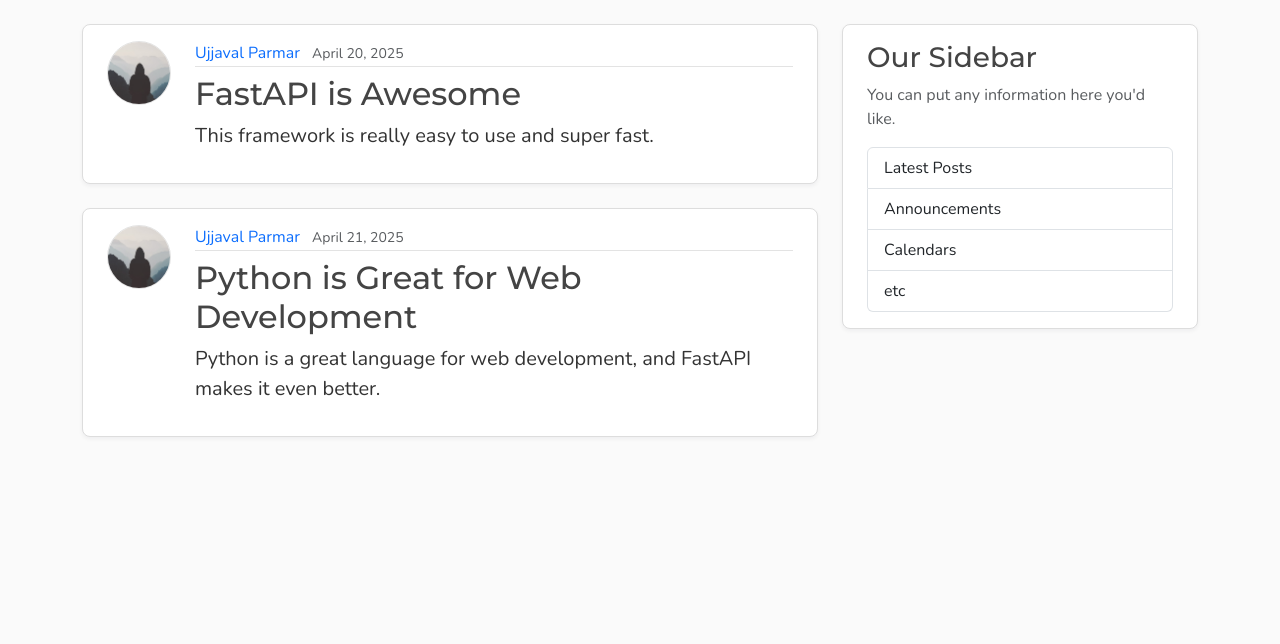
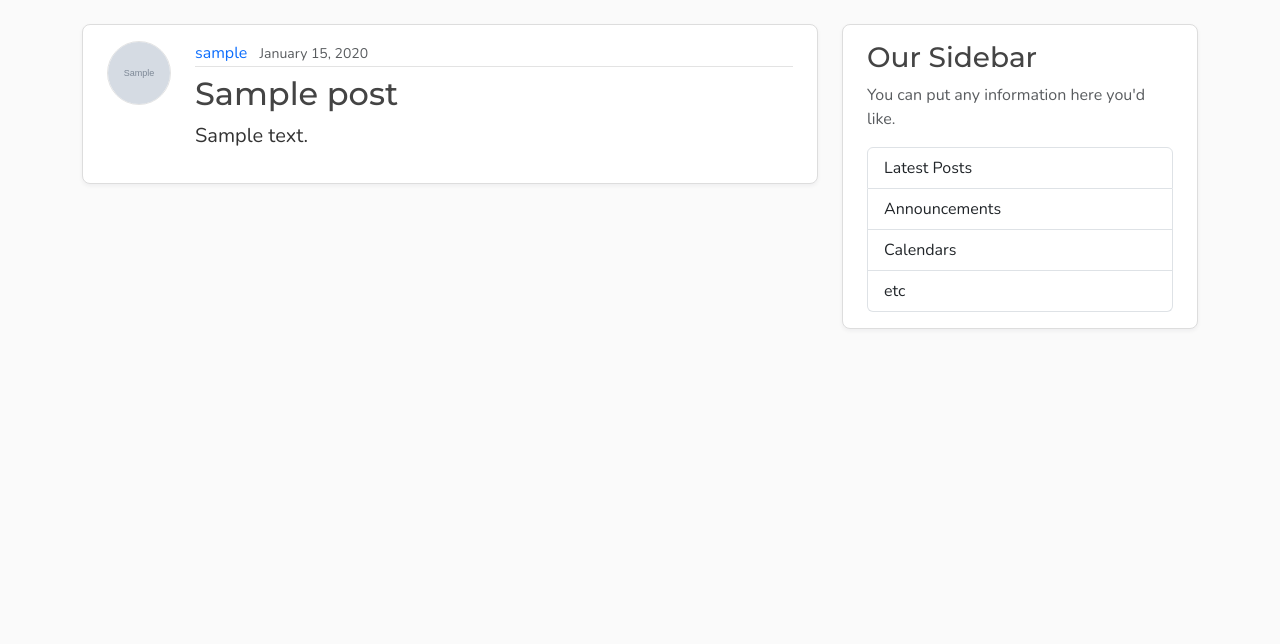
Before and after one commit to UjjavalParmar/fastapi-learning-crud, a FastAPI app: page / in a window 1280 px wide. Shown: the part 56-700 px from the top of the page. Run offline with FastAPI, Linux system fonts and the light colour scheme; tables that the repository leaves empty hold one stand-in row (values such as "Sample post"); grey boxes marked "Sample" are stand-in pictures.

Commit message:
Basic db operation are done...

```diff
--- a/main.py
+++ b/main.py
@@ -22,27 +22,30 @@ app.mount("/media", StaticFiles(directory="media"), name="media")
 
 templates = Jinja2Templates(directory="templates")
 
-posts: list[dict] = [
-    {
-        "id": 1,
-        "author": "Ujjaval Parmar",
-        "title": "FastAPI is Awesome",
-        "content": "This framework is really easy to use and super fast.",
-        "date_posted": "April 20, 2025",
-    },
-    {
-        "id": 2,
-        "author": "Ujjaval Parmar",
-        "title": "Python is Great for Web Development",
-        "content": "Python is a great language for web development, and FastAPI makes it even better.",
-        "date_posted": "April 21, 2025",
-    },
-]
+# posts: list[dict] = [
+#     {
+#         "id": 1,
+#         "author": "Ujjaval Parmar",
+#         "title": "FastAPI is Awesome",
+#         "content": "This framework is really easy to use and super fast.",
+#         "date_posted": "April 20, 2025",
+#     },
+#     {
+#         "id": 2,
+#         "author": "Ujjaval Parmar",
+#         "title": "Python is Great for Web Development",
+#         "content": "Python is a great language for web development, and FastAPI makes it even better.",
+#         "date_posted": "April 21, 2025",
+#     },
+# ]
+#
 
 
 @app.get("/", include_in_schema=False, name="home")
 @app.get("/posts", include_in_schema=False, name="posts")
-def home(request: Request):
+def home(request: Request, db: Annotated[Session, Depends(get_db)]):
+    results = db.execute(select(models.Post))
+    posts = results.scalars().all()
     return templates.TemplateResponse(
         request,
         "home.html",
@@ -51,19 +54,39 @@ def home(request: Request):
 
 
 @app.get("/posts/{post_id}", include_in_schema=False)
-def post_page(request: Request, post_id: int):
-    for post in posts:
-        if post.get("id") == post_id:
-            title = post["title"][:50]
-            return templates.TemplateResponse(
-                request,
-                "post.html",
-                {"post": post, "title": title},
-            )
+def post_page(request: Request, post_id: int, db: Annotated[Session, Depends(get_db)]):
+    results = db.execute(select(models.Post).where(models.Post.id == post_id))
+    post = results.scalars().first()
+
+    if post:
+        title = post.title[:50]
+        return templates.TemplateResponse(
+            request,
+            "post.html",
+            {"post": post, "title": title},
+        )
     raise HTTPException(status_code=status.HTTP_404_NOT_FOUND, detail="Post not found")
 
 
-@app.post("/api/users", response_model=UserCreate, status_code=status.HTTP_201_CREATED)
+@app.get("/users/{user_id}/posts", include_in_schema=False, name="user_posts")
+def user_post_page(
+    request: Request, user_id: int, db: Annotated[Session, Depends(get_db)]
+):
+    results = db.execute(select(models.User).where(models.User.id == user_id))
+    user = results.scalars().first()
+    if not user:
+        raise HTTPException(status.HTTP_404_NOT_FOUND, detail="User not found")
+
+    results = db.execute(select(models.Post).where(models.Post.user_id == user_id))
+    posts = results.scalars().all()
+    return templates.TemplateResponse(
+        request,
+        "user_posts.html",
+        {"posts": posts, "user": user, "title": f"{user.username}'s Posts"},
+    )
+
+
+@app.post("/api/users", response_model=UserResponse, status_code=status.HTTP_201_CREATED)
 def create_user(user: UserCreate, db: Annotated[Session, Depends(get_db)]):
     result = db.execute(
         select(models.User).where(models.User.username == user.username)
@@ -97,7 +120,7 @@ def get_user(user_id: int, db: Annotated[Session, Depends(get_db)]):
     result = db.execute(
         select(models.User).where(models.User.id == user_id),
     )
-    user = result.scalar().first()
+    user = result.scalars().first()
 
     if user:
         return user
@@ -106,39 +129,36 @@ def get_user(user_id: int, db: Annotated[Session, Depends(get_db)]):
 
 @app.get("/api/posts", response_model=list[PostResponse])
 def get_posts(post_id: int, db: Annotated[Session, Depends(get_db)]):
-    result = db.execute(
-        select(models.Post).where(models.Post.id == post_id)
-    )
+    result = db.execute(select(models.Post).where(models.Post.id == post_id))
 
-    post = result.scalar().first()
+    post = result.scalars().first()
 
     if post:
         return post
     raise HTTPException(status_code=status.HTTP_404_NOT_FOUND, detail="Post not found")
 
+
 @app.post("/api/posts", response_model=PostCreate, status_code=status.HTTP_201_CREATED)
-def create_post(post: PostCreate):
-    if posts:
-        biggest_id = max(p["id"] for p in posts)
-        new_id = biggest_id + 1
-    else:
-        new_id = 1
-    new_post = {
-        "id": new_id,
-        "author": post.author,
-        "title": post.title,
-        "content": post.content,
-        "date_posted": "June 27, 2026",
-    }
-    posts.append(new_post)
+def create_post(post: PostCreate, db: Annotated[Session, Depends(get_db)]):
+    results = db.execute(select(models.User).where(models.User.id == post.user_id))
+    user = results.scalars().first()
+    if not user:
+        raise HTTPException(status.HTTP_404_NOT_FOUND, detail="User not found")
+
+    new_post = models.Post(title=post.title, content=post.content, user_id=post.user_id)
+    db.add(new_post)
+    db.commit()
+    db.refresh(new_post)
+
     return new_post
 
 
 @app.get("/api/posts/{post_id}")
-def get_post(post_id: int):
-    for post in posts:
-        if post.get("id") == post_id:
-            return post
+def get_post(post_id: int, db: Annotated[Session, Depends(get_db)]):
+    results = db.execute(select(models.Post).where(models.Post.id == post_id))
+    post = results.scalars().first()
+    if post:
+        return post
     raise HTTPException(status_code=status.HTTP_404_NOT_FOUND, detail="Post not found")
 
 
--- a/models.py
+++ b/models.py
@@ -31,3 +31,4 @@ class Post(Base):
 		ForeignKey("users.id"), nullable=False, index=True
 		)
 	date_posted: Mapped[datetime] = mapped_column(DateTime(timezone=True), default=lambda: datetime.now(UTC))
+	author: Mapped[User] = relationship(back_populates="posts")
--- a/templates/home.html
+++ b/templates/home.html
@@ -4,15 +4,16 @@
     <article class="content-section py-3 px-4 mb-4">
       <div class="d-flex align-items-start gap-4">
         <img class="rounded-circle article-img flex-shrink-0"
-             src="{{ url_for('static', path='profile_pics/default.jpg') }}"
-             alt="{{ post.author }}'s profile picture"
+             src="{{ post.author.image_path }}"
+             alt="{{ post.author.username }}'s profile picture"
              width="64"
              height="64"
              loading="lazy">
         <div class="flex-grow-1">
           <div class="article-metadata mb-2">
-            <a class="me-2" href="#">{{ post.author }}</a>
-            <small class="text-body-secondary">{{ post.date_posted }}</small>
+            <a class="me-2"
+               href="{{ url_for("user_posts", user_id=post.author.id) }}">{{ post.author.username }}</a>
+            <small class="text-body-secondary">{{ post.date_posted.strftime("%B %d, %Y") }}</small>
           </div>
           <h2>
             <a class="article-title"
```
Also changed, not shown: templates/post.html (+5 -4 lines), templates/layout.html (line endings or trailing spaces).
